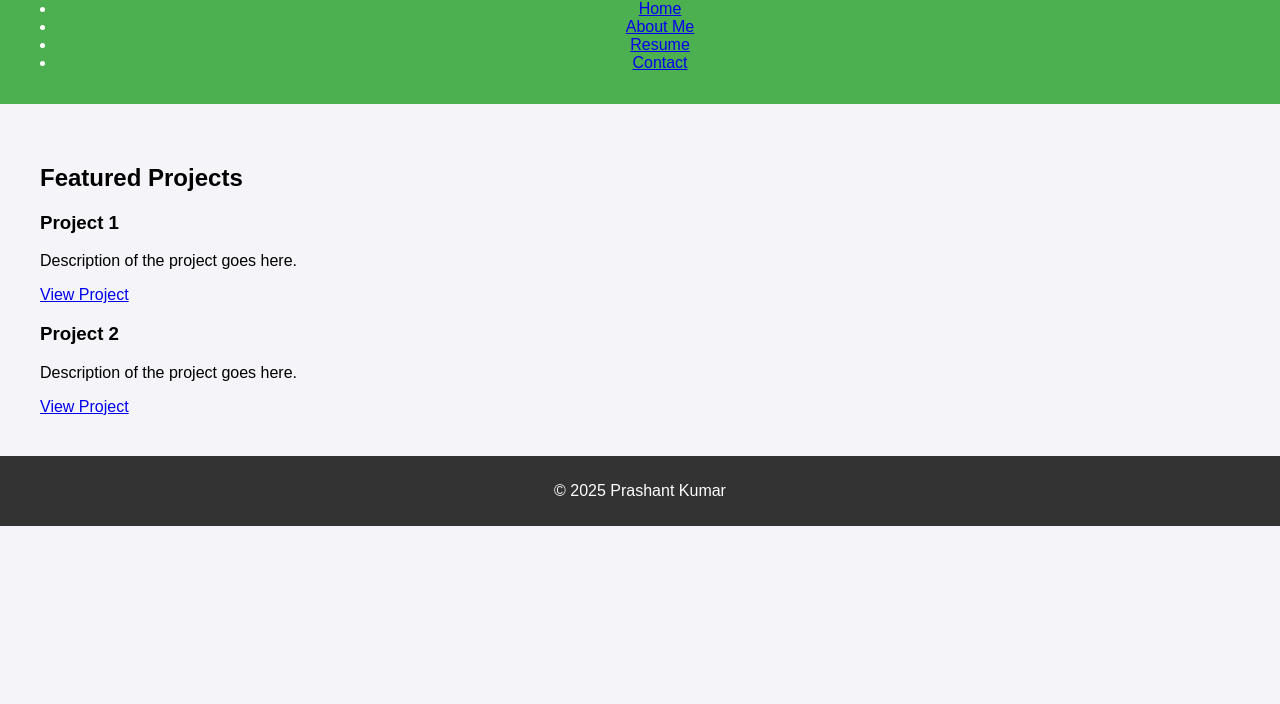
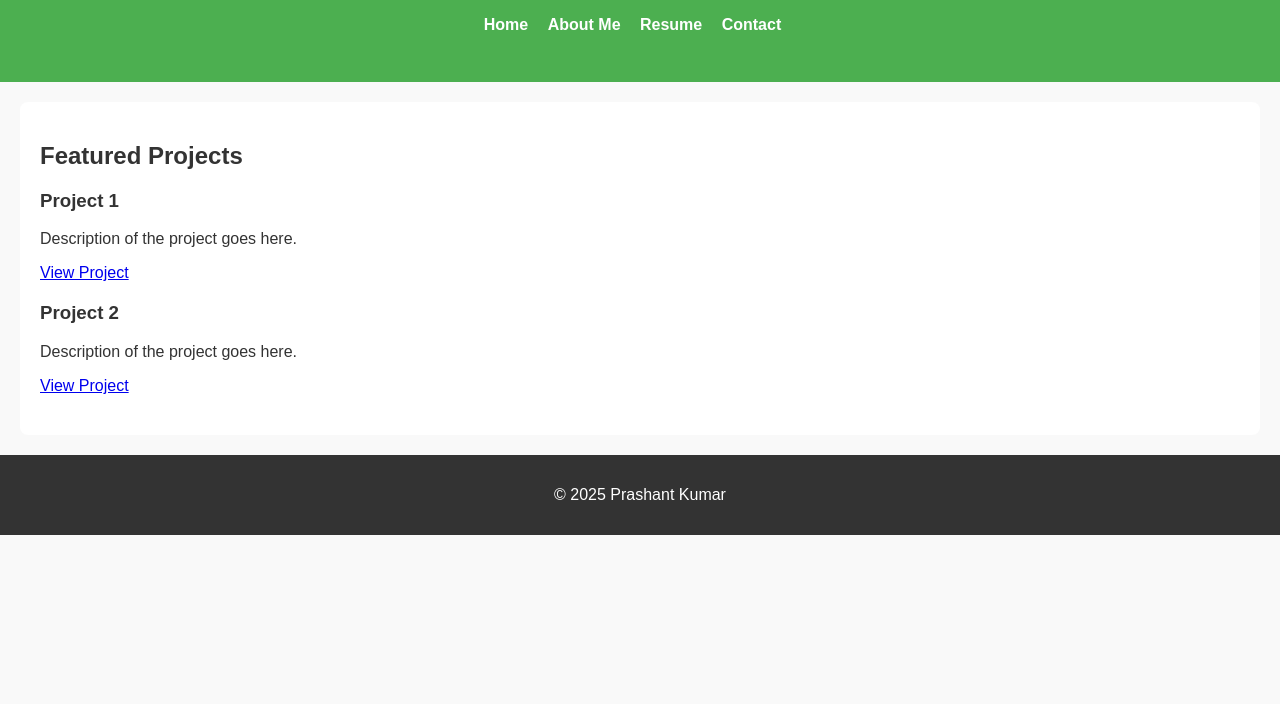
Before and after one commit to kumarprashant0797/kumarprashant0797.github.io, a plain HTML site: page portfolio.html in a window 1280 px wide. Shown: the part 96-800 px from the top of the page. Drawn offline with Linux system fonts and the light colour scheme.

Commit message:
Update style.css

```diff
--- a/style.css
+++ b/style.css
@@ -2,24 +2,47 @@ body {
     font-family: Arial, sans-serif;
     margin: 0;
     padding: 0;
-    background-color: #f4f4f9;
+    background-color: #f9f9f9;
+    color: #333;
 }
 
 header {
     background-color: #4CAF50;
     color: white;
     text-align: center;
-    padding: 1em;
+    padding: 2em;
+}
+
+nav ul {
+    list-style-type: none;
+    padding: 0;
+}
+
+nav ul li {
+    display: inline;
+    margin-right: 15px;
+}
+
+nav ul li a {
+    color: white;
+    text-decoration: none;
+    font-weight: bold;
 }
 
 section {
     padding: 20px;
     margin: 20px;
+    background-color: #fff;
+    border-radius: 8px;
 }
 
 footer {
     text-align: center;
-    padding: 10px;
+    padding: 15px;
     background-color: #333;
     color: white;
 }
+
+.project {
+    margin-bottom: 20px;
+}
```
